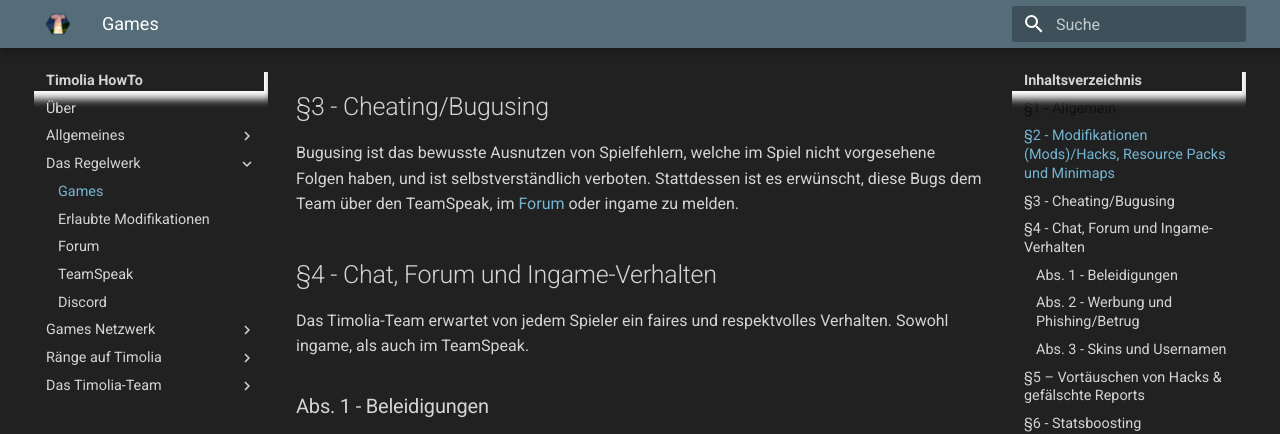
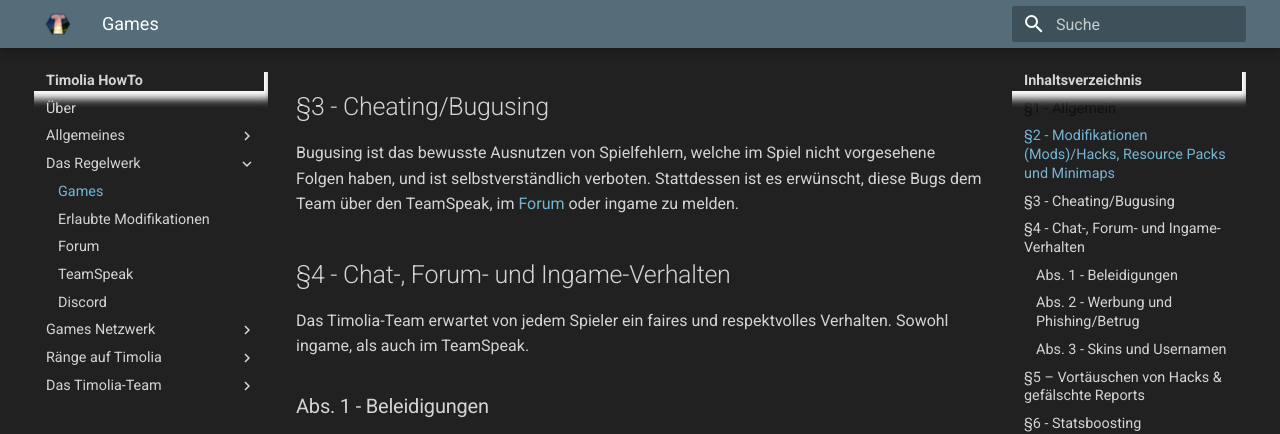
Before and after one commit to TimoliaDE/HowTo, an MkDocs documentation site: the page built from docs/rules/games.md, in a window 1280 px wide and 900 px high, scrolled down 877 px. Shown: the top 434 px of the window. Built offline with MkDocs 1.6.1 and Material for MkDocs 9.7.7, drawn with Linux system fonts in a browser that asks for light colours; old or Windows-style settings are respelled for this version of MkDocs; some of the changed text lies outside the part shown.

```diff
--- a/docs/rules/games.md
+++ b/docs/rules/games.md
@@ -20,7 +20,7 @@ ggf. zu einem Bann führen. Wir raten daher davon ab, diese Mods ungefragt zu ve
 Bugusing ist das bewusste Ausnutzen von Spielfehlern, welche im Spiel nicht vorgesehene Folgen haben, und ist selbstverständlich verboten.
 Stattdessen ist es erwünscht, diese Bugs dem Team über den TeamSpeak, im [Forum](https://forum.timolia.de/forums/bug-melden.48/) oder ingame zu melden.
 
-## §4 - Chat, Forum und Ingame-Verhalten
+## §4 - Chat-, Forum- und Ingame-Verhalten
 Das Timolia-Team erwartet von jedem Spieler ein faires und respektvolles Verhalten. Sowohl ingame, als auch im TeamSpeak.
 
 ### Abs. 1 - Beleidigungen
```
Also changed, not shown: other parts of docs/rules/games.md (+1 -1 lines).
